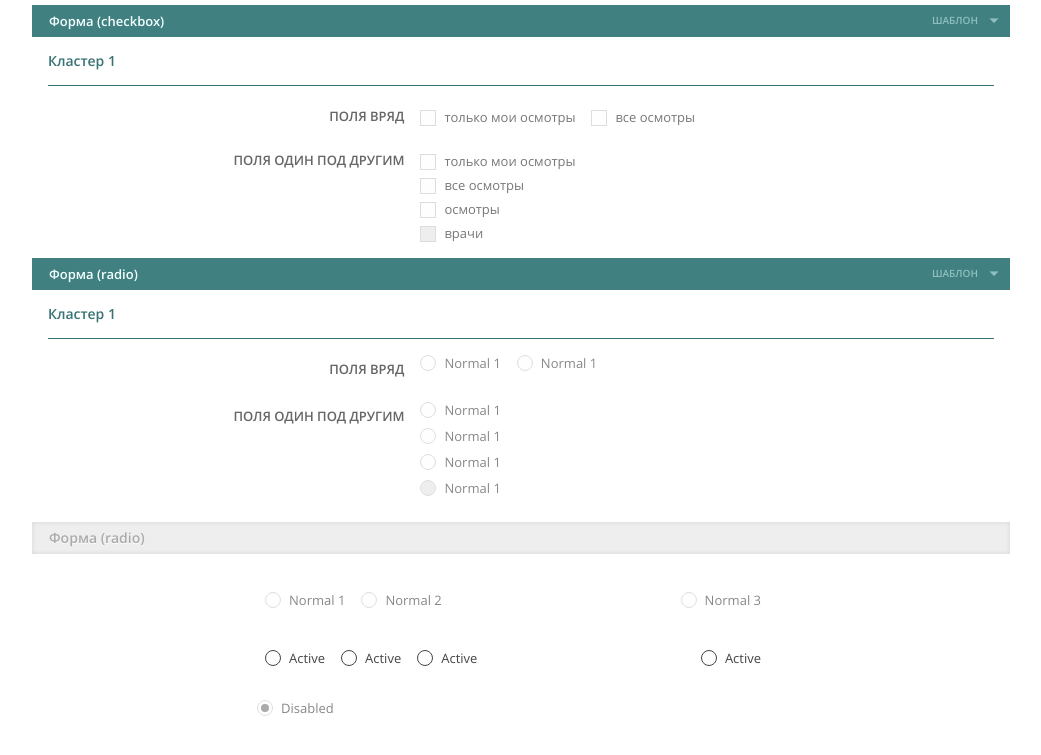
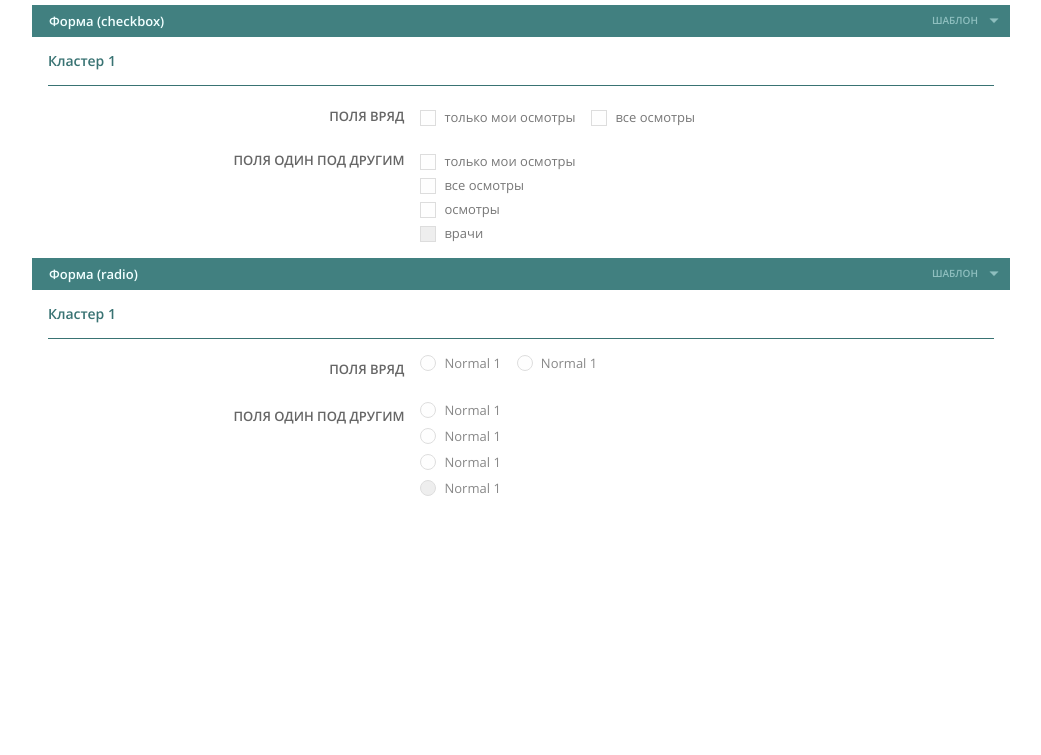
Before and after one commit to fatuk/emias-ui, a website: page index.html in a window 1280 px wide. Shown: the part 3156-3911 px from the top of the page, without its empty margins (119-1160 px from the left). After the commit the page ends 3678 px from the top, so only its background shows below. Drawn offline with Linux system fonts and the light colour scheme.

Commit message:
Fix radio

```diff
--- a/index.html
+++ b/index.html
@@ -1005,8 +1005,7 @@
 			</li>
 		</ul>
 	</div>
-</div>
-<div class="form-type-2">
+</div><div class="form-type-2">
 	<header class="form-type-2__header">
 		<h2 class="form-type-2__title">
 			Форма (number)
@@ -1459,121 +1458,6 @@
 			</li>
 		</ul>
 	</div>
-</div>
-
-
-
-<div class="form">
-	<header class="form__header">
-		<h1 class="form__title">
-			Форма (radio)
-		</h1>
-	</header>
-	<!-- Form row -->
-	<table class="form__row">
-		<tr>
-			<td class="form__row-label"></td>
-			<td class="form__row-field">
-				<div class="form__cell">
-					<!-- Radio -->
-					<label class="radio">
-						<input type="radio" class="input" name="radio">
-						<span class="radio__dot"></span>
-						<span class="radio__label">
-							Normal 1
-						</span>
-					</label>
-				</div>
-				<div class="form__cell">
-					<!-- Radio -->
-					<label class="radio">
-						<input type="radio" class="input" name="radio">
-						<span class="radio__dot"></span>
-						<span class="radio__label">
-							Normal 2
-						</span>
-					</label>
-				</div>
-				<div class="form__cell">
-					<!-- Radio -->
-					<label class="radio">
-						<input type="radio" class="input" name="radio">
-						<span class="radio__dot"></span>
-						<span class="radio__label">
-							Normal 3
-						</span>
-					</label>
-				</div>
-			</td>
-			<td class="form__row-aux"></td>
-		</tr>
-	</table>
-	<!-- Form row -->
-	<table class="form__row active">
-		<tr>
-			<td class="form__row-label"></td>
-			<td class="form__row-field">
-				<div class="form__cell">
-					<!-- Radio -->
-					<label class="radio">
-						<input type="radio" class="input2" name="radio">
-						<span class="radio__dot"></span>
-						<span class="radio__label">
-							Active
-						</span>
-					</label>
-				</div>
-				<div class="form__cell">
-					<!-- Radio -->
-					<label class="radio">
-						<input type="radio" class="input2" name="radio">
-						<span class="radio__dot"></span>
-						<span class="radio__label">
-							Active
-						</span>
-					</label>
-				</div>
-				<div class="form__cell">
-					<!-- Radio -->
-					<label class="radio">
-						<input type="radio" class="input2" name="radio">
-						<span class="radio__dot"></span>
-						<span class="radio__label">
-							Active
-						</span>
-					</label>
-				</div>
-				<div class="form__cell">
-					<!-- Radio -->
-					<label class="radio">
-						<input type="radio" class="input2" name="radio">
-						<span class="radio__dot"></span>
-						<span class="radio__label">
-							Active
-						</span>
-					</label>
-				</div>
-			</td>
-			<td class="form__row-aux"></td>
-		</tr>
-	</table>
-	<!-- Form row -->
-	<table class="form__row disabled">
-		<tr>
-			<td class="form__row-label"></td>
-			<td class="form__row-field">
-				<!-- Radio -->
-				<label class="radio">
-					<input checked disabled type="radio" class="input" name="radio">
-					<span class="radio__dot"></span>
-					<span class="radio__label">
-						Disabled
-					</span>
-				</label>
-			</td>
-			<td class="form__row-aux"></td>
-		</tr>
-	</table>
 </div>    </div>
 </body>
 </html>
```
Also changed, not shown: templates/index.html (+0 -1 lines), templates/partials/form-radio.html (+0 -115 lines).
